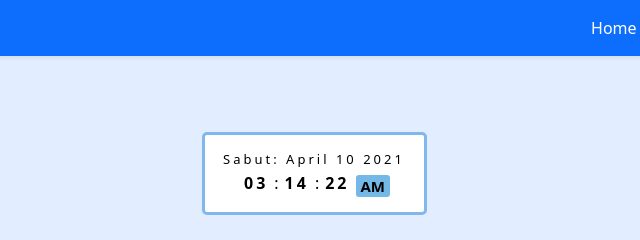
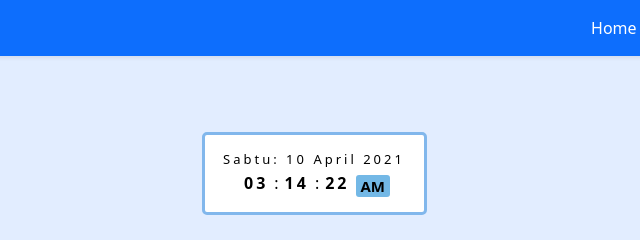
Before and after one commit to Arfian20/Arfian20.github.io, a plain HTML site: page index.html in a window 1280 px wide. Shown: the top 240 px of the page, 326-966 px from the left. Drawn offline with nearby package versions, Linux system fonts and the light colour scheme.

Commit message:
mengubah hari

```diff
--- a/index.html
+++ b/index.html
@@ -260,8 +260,8 @@
 
   var months = ["Januari", "Februari", "Maret", "April", "Juni", "Juli", "Agustus", "September", "Oktober", "November", "Desember"];
   var ids = ["day", "month", "daynum", "year", "hour", "minutes", "seconds", "period"];
-  var weeks = ["Minggu", "Senin", "Selasa", "Rabu", "Kamis", "Jumat", "Sabut",];
-  var values = [weeks[day], months[mo], dnum.pad(2), yr, hou.pad(2), min.pad(2), sec.pad(2), pe];
+  var weeks = ["Minggu", "Senin", "Selasa", "Rabu", "Kamis", "Jumat", "Sabtu",];
+  var values = [weeks[day], dnum.pad(2), months[mo], yr, hou.pad(2), min.pad(2), sec.pad(2), pe];
   for (var i = 0; i < ids.length; i++)
   document.getElementById(ids[i]).firstChild.nodeValue = values[i];
 }
```
